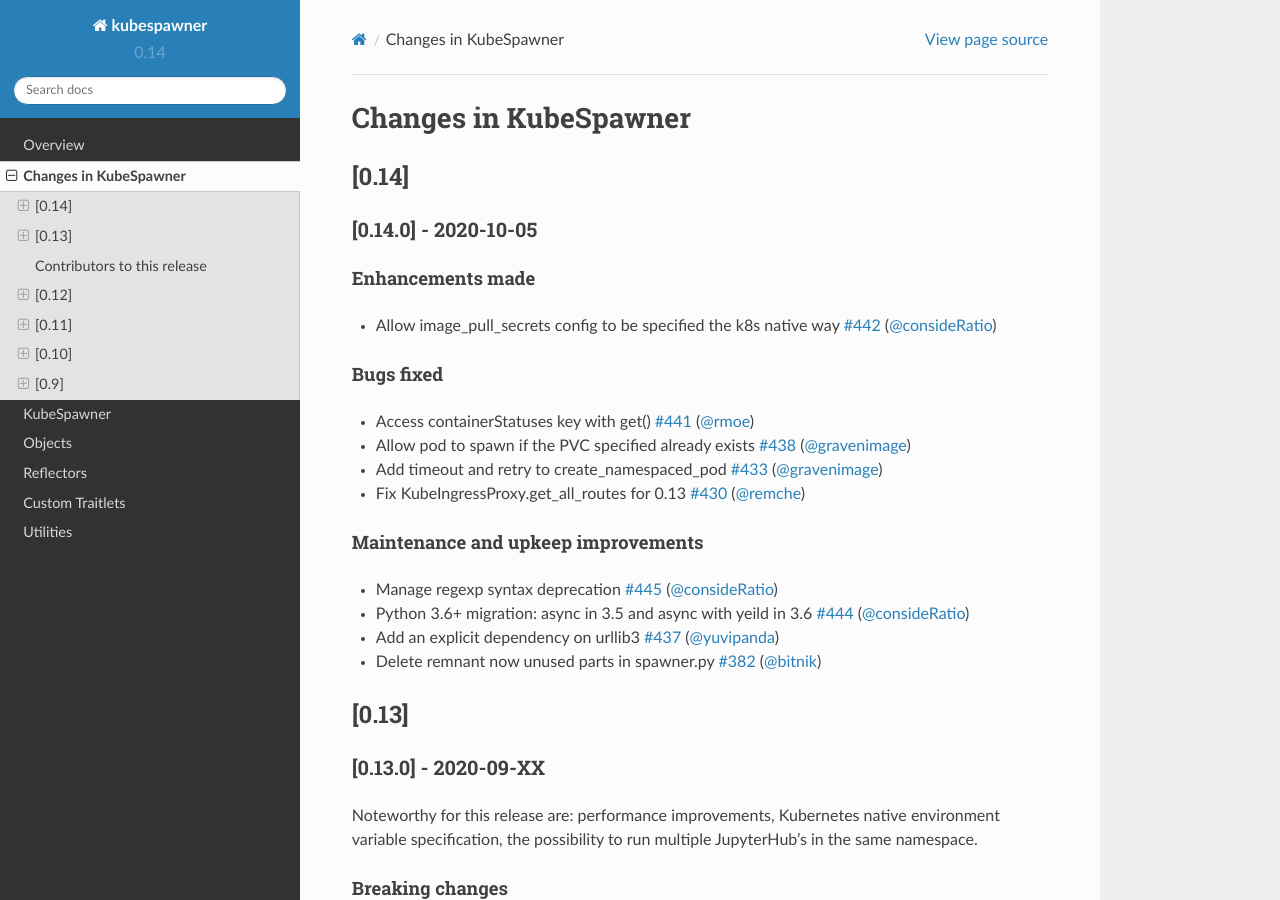
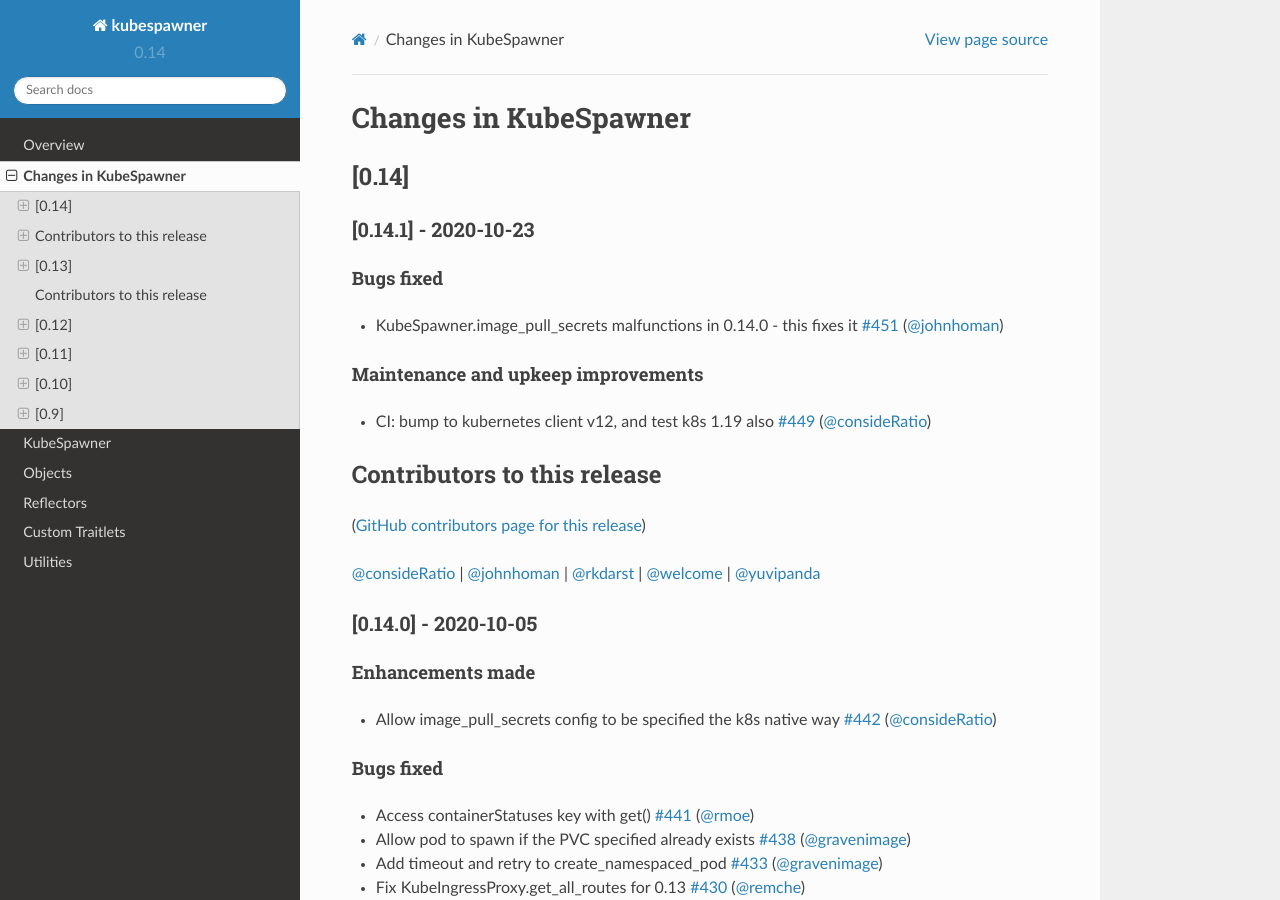
Before and after one commit to jupyterhub/kubespawner, a Sphinx documentation site: the page built from docs/source/changelog.md, in a window 1280 px wide and 900 px high. Built offline with Sphinx 7.4.7 and the Read the Docs theme 2.0.0, drawn with Linux system fonts in a browser that asks for light colours.

Commit message:
changelog: 0.14.1

```diff
--- a/docs/source/changelog.md
+++ b/docs/source/changelog.md
@@ -3,6 +3,19 @@
 <!-- PR link template: - [#](https://github.com/jupyterhub/kubespawner/pull/) ([@](https://github.com/)) -->
 
 ## [0.14]
+
+### [0.14.1] - 2020-10-23
+
+#### Bugs fixed
+* KubeSpawner.image_pull_secrets malfunctions in 0.14.0 - this fixes it [#451](https://github.com/jupyterhub/kubespawner/pull/451) ([@johnhoman](https://github.com/johnhoman))
+
+#### Maintenance and upkeep improvements
+* CI: bump to kubernetes client v12, and test k8s 1.19 also [#449](https://github.com/jupyterhub/kubespawner/pull/449) ([@consideRatio](https://github.com/consideRatio))
+
+## Contributors to this release
+([GitHub contributors page for this release](https://github.com/jupyterhub/kubespawner/graphs/contributors?from=2020-10-05&to=2020-10-23&type=c))
+
+[@consideRatio](https://github.com/search?q=repo%3Ajupyterhub%2Fkubespawner+involves%3AconsideRatio+updated%3A2020-10-05..2020-10-23&type=Issues) | [@johnhoman](https://github.com/search?q=repo%3Ajupyterhub%2Fkubespawner+involves%3Ajohnhoman+updated%3A2020-10-05..2020-10-23&type=Issues) | [@rkdarst](https://github.com/search?q=repo%3Ajupyterhub%2Fkubespawner+involves%3Arkdarst+updated%3A2020-10-05..2020-10-23&type=Issues) | [@welcome](https://github.com/search?q=repo%3Ajupyterhub%2Fkubespawner+involves%3Awelcome+updated%3A2020-10-05..2020-10-23&type=Issues) | [@yuvipanda](https://github.com/search?q=repo%3Ajupyterhub%2Fkubespawner+involves%3Ayuvipanda+updated%3A2020-10-05..2020-10-23&type=Issues)
 
 ### [0.14.0] - 2020-10-05
 
```
